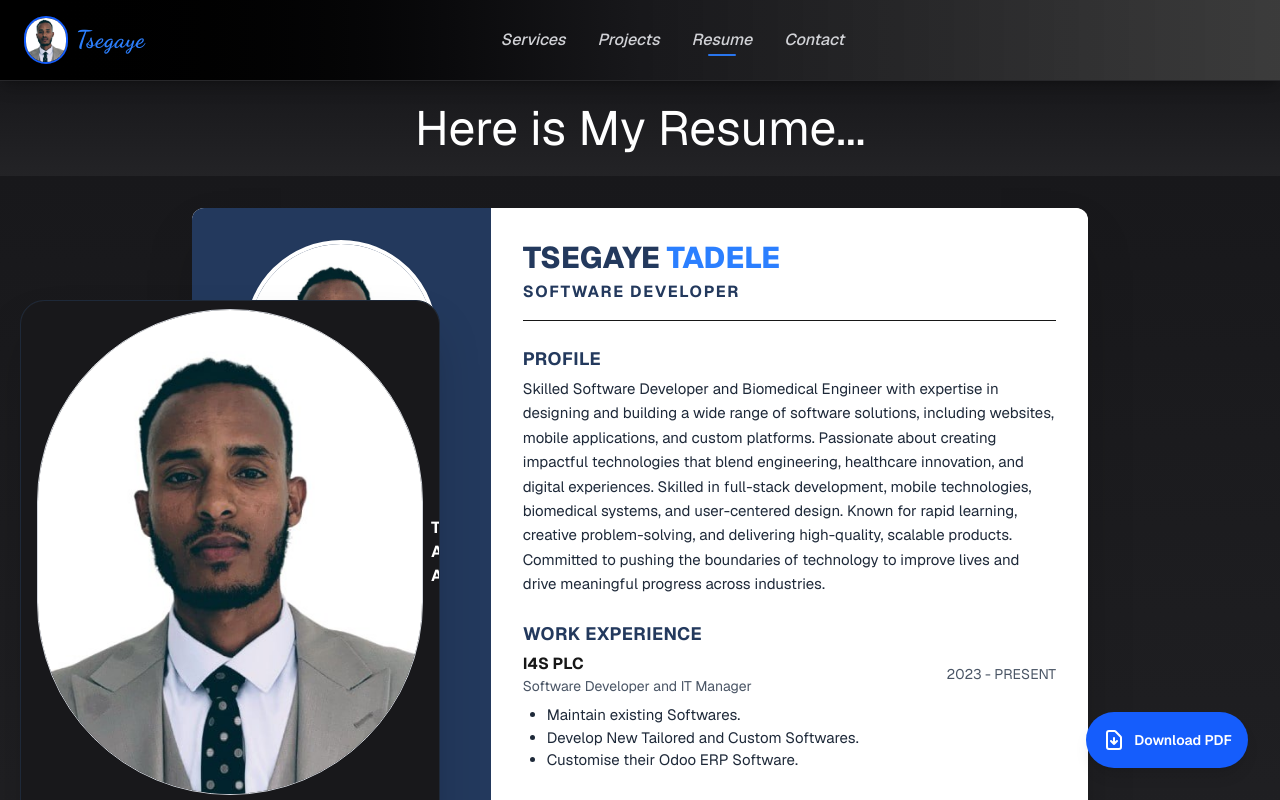
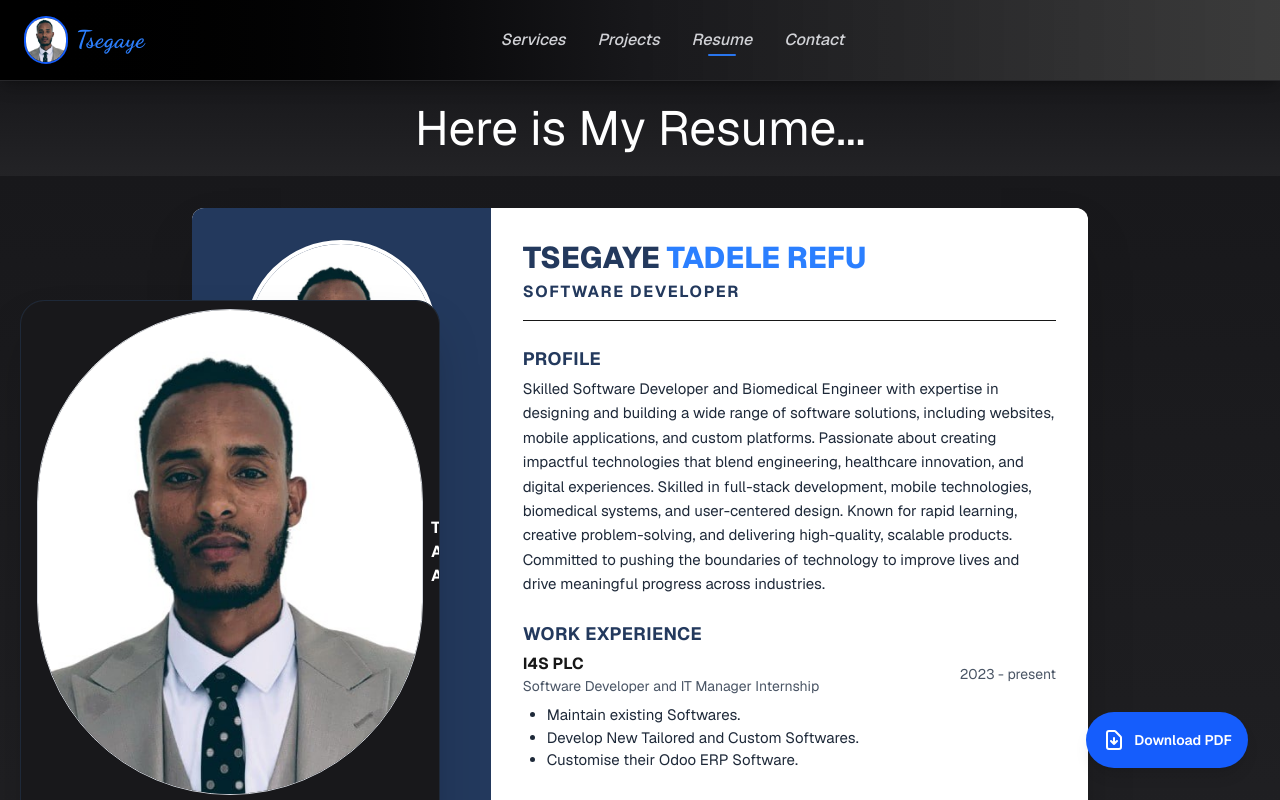
Before and after one commit to tsegayetadele255/portfolio, a Next.js app: page /resume in a window 1280 px wide. Shown: the top 800 px of the page. Built offline with nearby package versions, Linux system fonts and the light colour scheme.

Commit message:
updated resume page

```diff
--- a/src/app/resume/page.tsx
+++ b/src/app/resume/page.tsx
@@ -152,7 +152,7 @@ export default function ResumePage() {
             </div>
             <div className="mb-8 w-full">
               <h2 className="text-lg font-bold tracking-widest mb-2">EDUCATION</h2>
-              <div className="text-sm mb-1">2021 - present</div>
+              <div className="text-sm mb-1">2021 - 2025</div>
               <div className="font-semibold text-base">ADDIS ABABA UNIVERSITY</div>
               <div className="text-sm">BSc in Biomedical Engineering</div>
             </div>
@@ -172,14 +172,14 @@ export default function ResumePage() {
               <ul className="space-y-1 text-sm">
                 <li>English (Fluent)</li>
                 <li>Amharic (Fluent)</li>
-                <li>Afan Oromo (Fluent)</li>
+                <li>Afan Oromo (Native)</li>
               </ul>
             </div>
           </aside>
           {/* Right Content (Paper) */}
           <main className="flex-1 w-full max-w-3xl bg-white rounded-none md:rounded-r-xl shadow-none border-none p-8">
             <div className="mb-6 border-b pb-4">
-              <h1 className="text-3xl font-extrabold text-[#23395d]">TSEGAYE <span className="text-blue-500">TADELE</span></h1>
+              <h1 className="text-3xl font-extrabold text-[#23395d]">TSEGAYE <span className="text-blue-500">TADELE</span> <span className="text-blue-500">REFU</span></h1>
               <div className="uppercase tracking-widest text-md font-bold text-[#23395d] mt-1">Software Developer</div>
             </div>
             <section className="mb-6">
@@ -193,9 +193,9 @@ export default function ResumePage() {
               <div className="mb-2 flex justify-between items-center">
                 <div>
                   <div className="font-bold text-md">I4S PLC</div>
-                  <div className="text-gray-600 text-sm">Software Developer and IT Manager</div>
+                  <div className="text-gray-600 text-sm">Software Developer and IT Manager Internship</div>
                 </div>
-                <div className="text-gray-600 text-sm">2023 - PRESENT</div>
+                <div className="text-gray-600 text-sm">2023 - present</div>
               </div>
               <ul className="list-disc ml-6 text-gray-800 text-[15px]">
                 <li>Maintain existing Softwares.</li>
```
